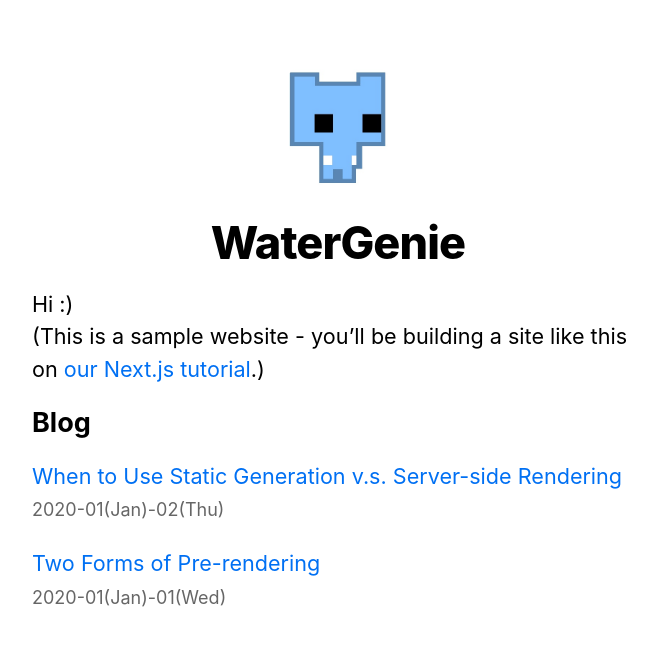
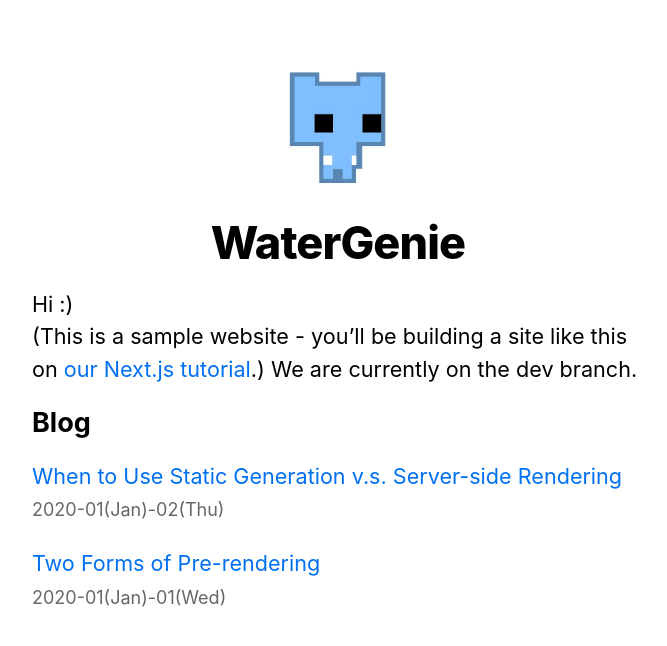
Before and after one commit to WaterGenie35/nextjs-app-tutorial, a Next.js app in the folder nextjs-blog/: page / in a window 1280 px wide. Shown: the top 646 px of the page, without its empty margins (302-969 px from the left). Built offline with nearby package versions, Linux system fonts and the light colour scheme.

Commit message:
Test vercel deployment preview

```diff
--- a/nextjs-blog/pages/index.js
+++ b/nextjs-blog/pages/index.js
@@ -16,6 +16,7 @@
                 <p>
                     (This is a sample website - you’ll be building a site like this on{' '}
                     <a href="https://nextjs.org/learn">our Next.js tutorial</a>.)
+                    We are currently on the dev branch.
                 </p>
             </section>
             <section className={`${utilStyles.headingMd} ${utilStyles.padding1px}`}>
```
